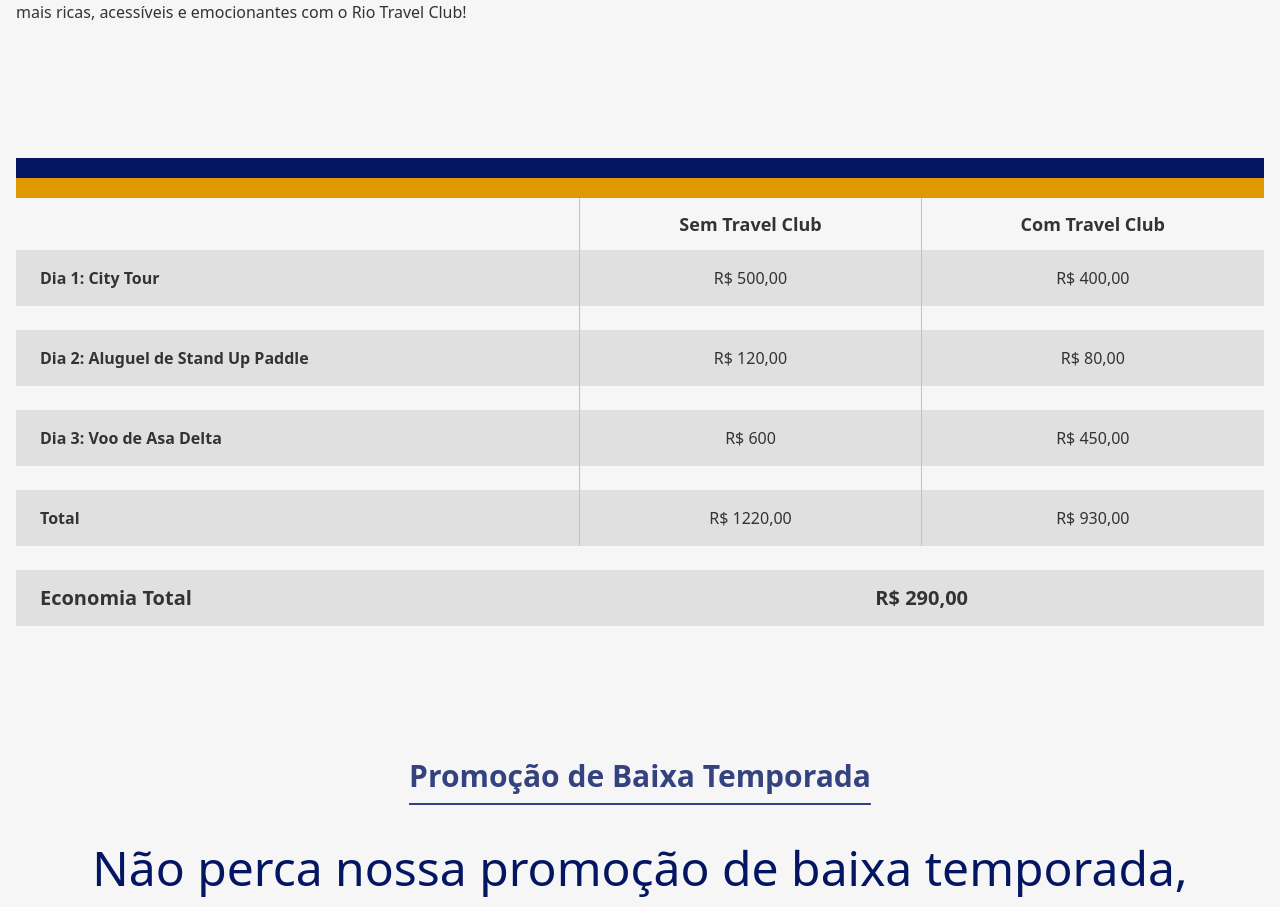
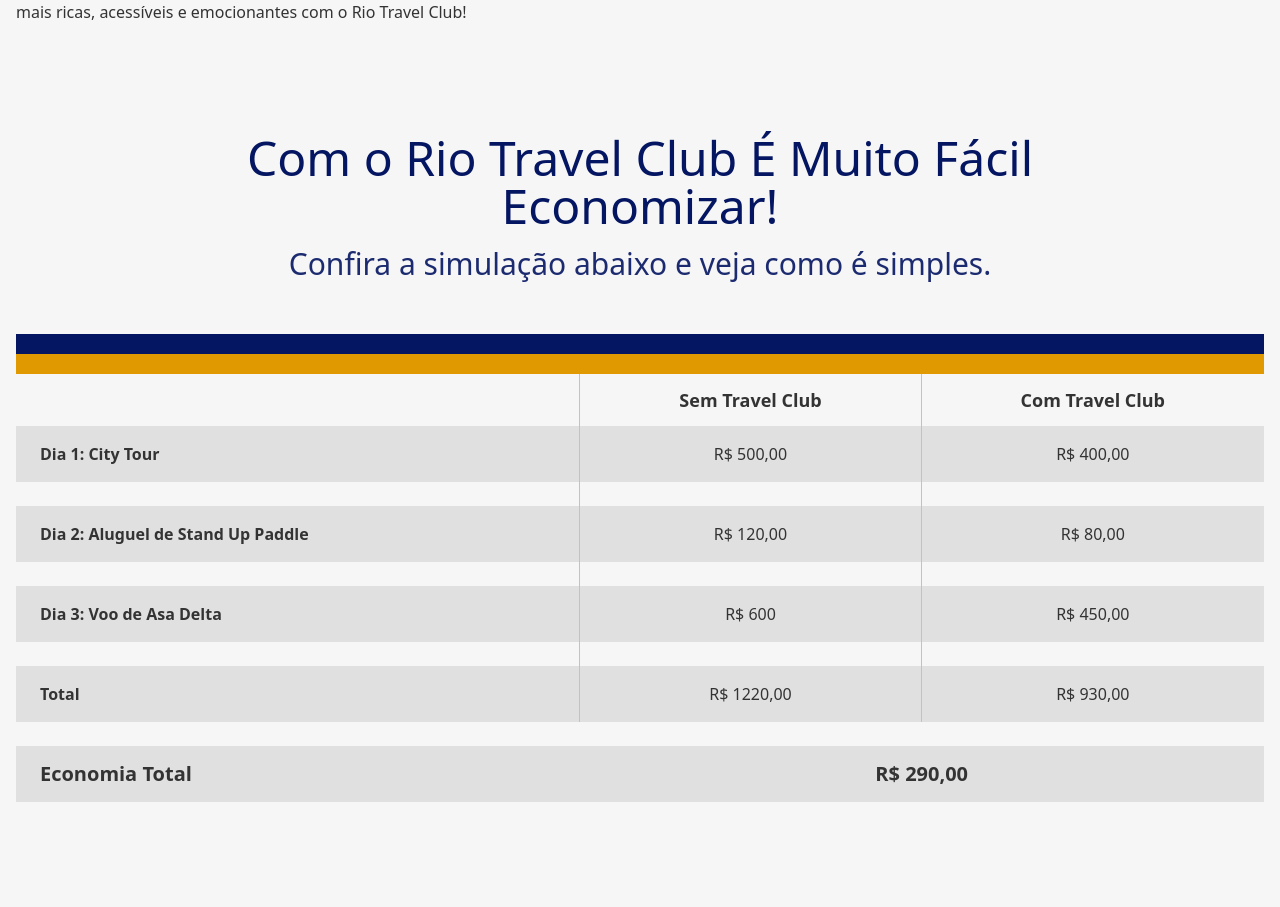
Before and after one commit to diogoizzo/riopass, a Next.js app: page /comofunciona in a window 1280 px wide. Shown: the part 1340-2247 px from the top of the page. Built offline with nearby package versions, Linux system fonts and the light colour scheme.

Commit message:
Colocando título na página como funciona

```diff
--- a/pages/comofunciona/index.tsx
+++ b/pages/comofunciona/index.tsx
@@ -55,6 +55,16 @@ function HowItWorks() {
                ricas, acessíveis e emocionantes com o Rio Travel Club!
             </p>
          </HowItWork>
+         <div className="bg-why-gray-50  text-why-blue-900 leading-tight font-medium text-center pt-3">
+            <h3 className="max-w-5xl mx-auto pb-4">
+               <span className="block text-5xl mb-4 font-medium">
+                  Com o Rio Travel Club É Muito Fácil Economizar!
+               </span>
+               <span className="text-3xl text-why-blue-900/90 ">
+                  Confira a simulação abaixo e veja como é simples.
+               </span>
+            </h3>
+         </div>
          <EconomyTable />
          <Offer />
          <Footer />
```
